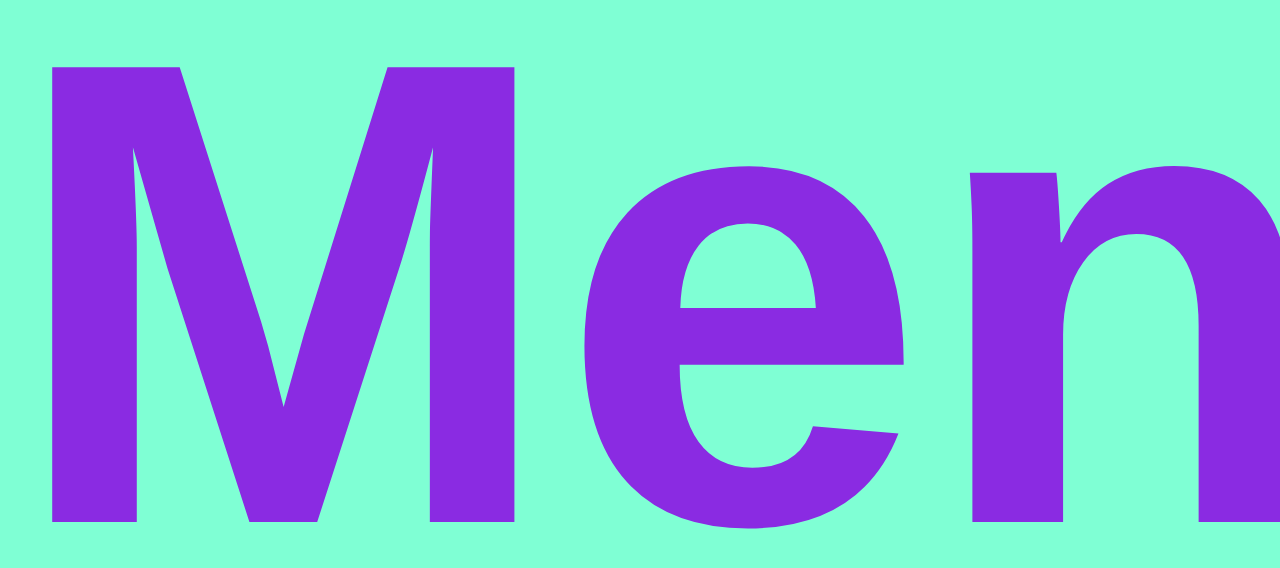
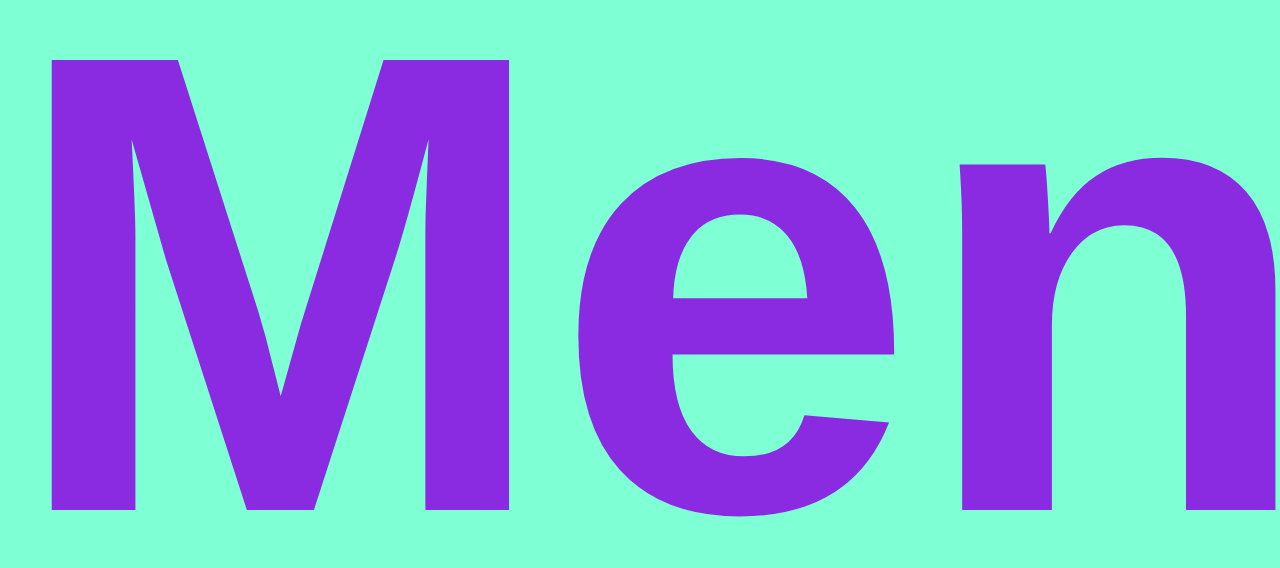
Before and after one commit to SuryanshB/menu, a plain HTML site: page index.html in a window 1280 px wide. Shown: the part 530-1098 px from the top of the page. Drawn offline with Linux system fonts and the light colour scheme.

Commit message:
resize h1

```diff
--- a/styles.css
+++ b/styles.css
@@ -4,7 +4,7 @@ h1{
     align-self: center;
     align-content: center;
     font-family: sans-serif;
-    font-size: 661px;
+    font-size: 654px;
 }
 
 body{
```
